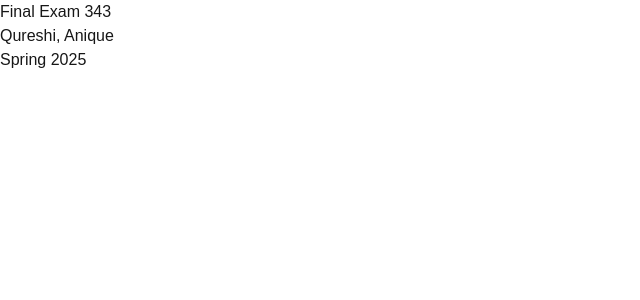
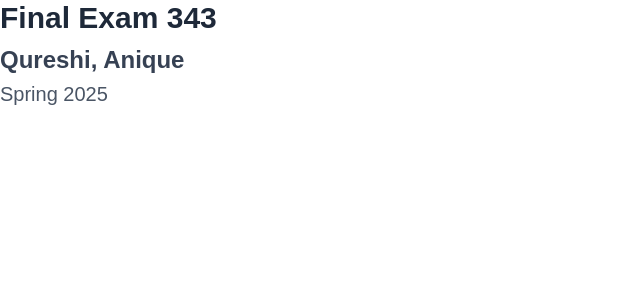
Before and after one commit to qcprof/final343, a Next.js app: page / in a window 1280 px wide. Shown: the top 300 px of the page, without its empty margins (0-640 px from the left). Built offline with nearby package versions, Linux system fonts and the light colour scheme.

Commit message:
added styling

```diff
--- a/src/app/page.jsx
+++ b/src/app/page.jsx
@@ -1,10 +1,9 @@
 export default function Home() {
   return (
     <>
-      <h1>Final Exam 343</h1>
-      <h2>Qureshi, Anique</h2>
-      <h3>Spring 2025</h3>
-
+      <h1 className="text-3xl font-bold text-gray-800 mb-2">Final Exam 343</h1>
+      <h2 className="text-2xl font-semibold text-gray-700 mb-1">Qureshi, Anique</h2>
+      <h3 className="text-xl text-gray-600">Spring 2025</h3>
     </>
   )
 }
```
